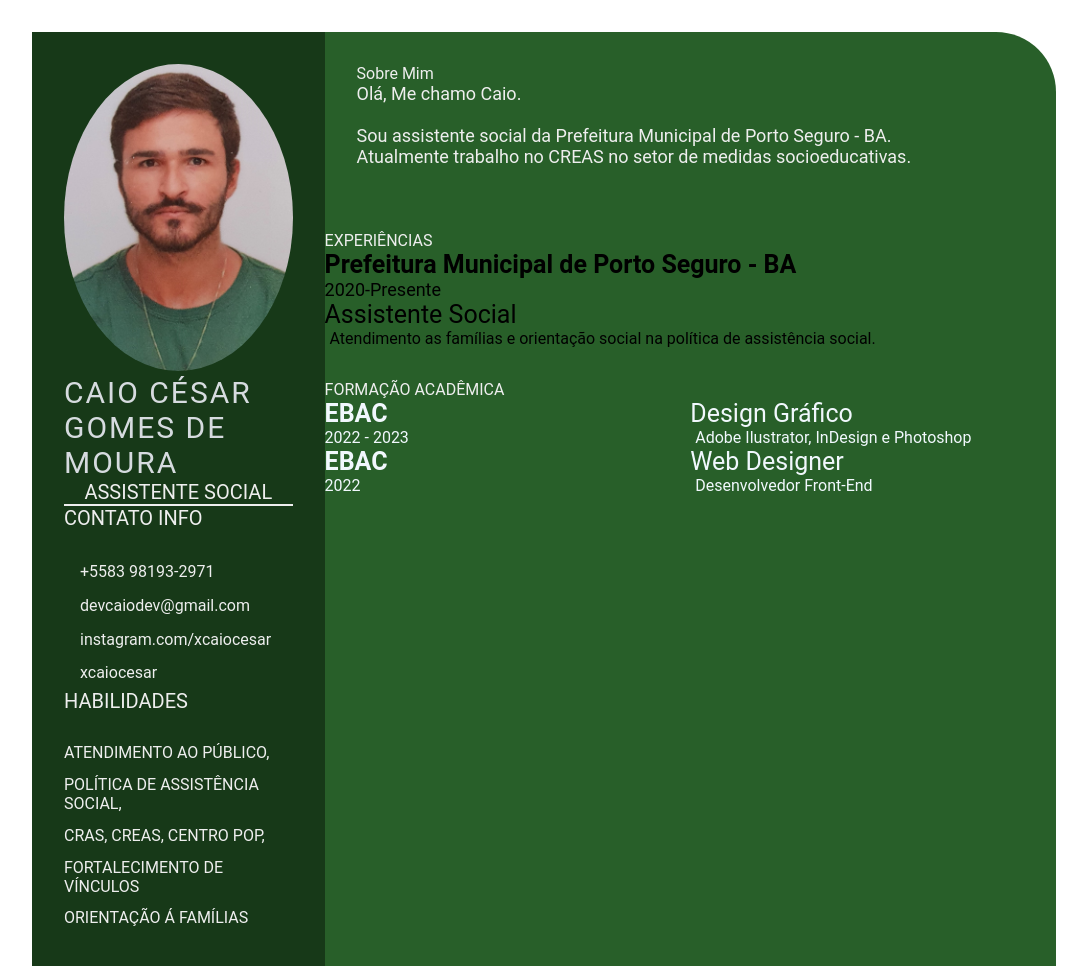
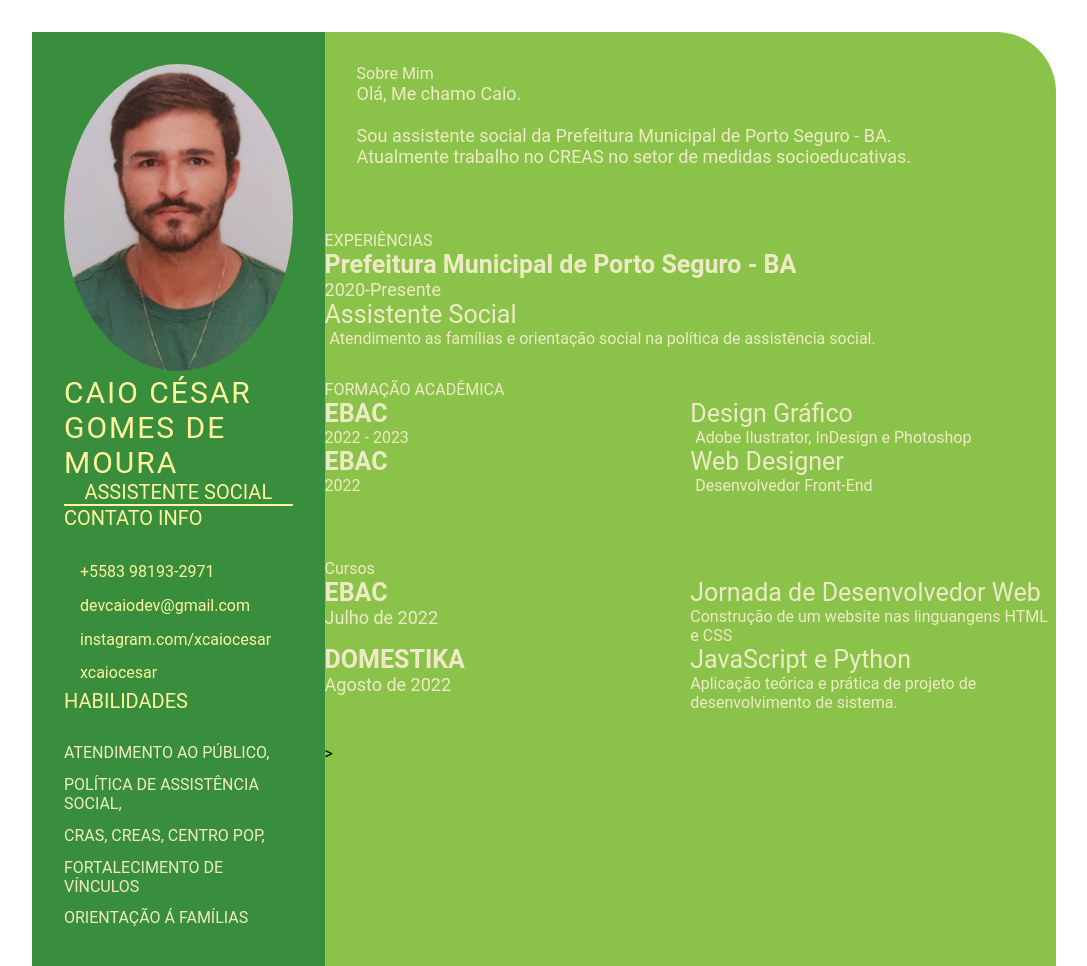
Before and after one commit to xcaiocesar/xcaiocesar.github.io, a plain HTML site: page index.html in a window 1280 px wide. Shown: the whole page, without its empty margins (96-1183 px from the left). Drawn offline with Linux system fonts and the light colour scheme.

Commit message:
feature index.htm & style.css (#7)

```diff
--- a/index.html
+++ b/index.html
@@ -64,7 +64,7 @@
                 </section>
             </div>
             <section class="experience gap">
-                <div class="right-title">EXPERIÊNCIAS</div>
+                <div class="right-title">EXPERIÊNCIAS
                     <div class="experiences-contents">
                         <div class="exp-left">
                             <p class="exp-company-name">Prefeitura Municipal de Porto Seguro - BA</p>
@@ -72,13 +72,13 @@
                         </div>
                         <div class="exp-right">
                             <p class="exp-position">Assistente Social</p>
-                        <p class="exp-desc">Atendimento as famílias e orientação social na política de assistência
-                            social.</p>
+                            <p class="exp-desc">Atendimento as famílias e orientação social na política de assistência social.</p>
+                        </div>
                     </div>
                 </div>
             </section>
             <section class="education gap">
-                <div class="right-title"> FORMAÇÃO ACADÊMICA </div>
+                <div class="right-title"> FORMAÇÃO ACADÊMICA
                     <div class="education-contents">
                         <div class="education-left">
                             <p class="education-school-name">EBAC</p>
@@ -99,7 +99,37 @@
                                 Desenvolvedor Front-End </p>
                         </div>
                     </div>
+                </div>
             </section>
+        <section class="awards-gap">
+            <div class="right-title"> Cursos
+                <div class="awards-contents">
+                    <div class="awards-left">
+                        <p class="awards-company-name">EBAC</p>
+                        <p class="awards-time-period"> Julho de 2022</p>
+                    </div>
+                    <div class="awards-right">
+                        <p class="awards-name"> Jornada de Desenvolvedor Web </p>
+                        <p class="awards-des">
+                        Construção de um website nas linguangens HTML e CSS
+                        </p>
+                    </div>
+                    <div class ="awards-left">
+                        <p class="awards-company-name">DOMESTIKA</p>
+                        <p class="awards-time-period"> Agosto de 2022</p>
+                        </p>
+                    </div>
+                    <div class="awards contets">
+                        <p class="awards-right">
+                            <p class="awards-name"> JavaScript e Python </p>
+                            <p class="awards-des">
+                            Aplicação teórica e prática de projeto de desenvolvimento de sistema.
+                            </p>
+                        </p>
+                    </div>
+                </div>
+            </div>
+        </section>>
         </section>
     </main>
 </body>
--- a/style.css
+++ b/style.css
@@ -17,13 +17,13 @@
 .left-section {
     grid-column: span 2;
     height: 100%;
-    background-color: #173918;
+    background-color: #388e3c;
 }
 
 .right-section {
     grid-column: span 5;
     height: 100%;
-    background-color: #285f29;
+    background-color: #8bc34a;
     border-radius: 0px 60px 0px 0px;
 }
 
@@ -33,7 +33,7 @@
 
 .profile {
     width: 100%;
-    border-bottom: 2px solid #eeeeee;
+    border-bottom: 2px solid #fff59d;
 }
 
 .profile .profile-image {
@@ -42,14 +42,14 @@
 }
 
 .name {
-    color: #D6DBDF;
+    color: #fff59d;
     font-size: 30px;
     letter-spacing: 2px;
     text-transform: uppercase;
 }
 
 .profession {
-    color: #eeeeee;
+    color: #fff59d;
     font-size: 20px;
     text-transform: uppercase;
     text-align: center;
@@ -57,7 +57,7 @@
 
 /* .contact-info { border-bottom: 2px solid #1B2631; } */
 .left-title {
-    color: #eeeeee;
+    color: #fff59d;
     font-size: 20px;
 }
 
@@ -68,14 +68,14 @@
 .contact-info ul li,
 .references ul li {
     padding: .4rem 0;
-    color: #eeeeee;
+    color: #fff59d;
 }
 
 .contact-info ul li i,
 .references ul li i {
     padding-right: 1rem;
     font-size: 18px;
-    color: #eeeeee;
+    color: #fff59d;
 }
 
 .skills ul {
@@ -83,7 +83,7 @@
 }
 .skills ul li p {
     padding: .4rem 0;
-    color: #eeeeee;
+    color: #eeeac5;
 }
 
 .right-section-contents {
@@ -91,7 +91,7 @@
 }
 
 .right-title {
-    color: #eeeeee;
+    color: #eeeac5;
 }
 
 .gap {
@@ -99,7 +99,7 @@
 }
 .about-me-contents {
     font-size: 18px;
-    color: #eeeeee;
+    color: #eeeac5;
 }
 
 .experience-contents,
@@ -108,7 +108,7 @@
     display: grid;
     grid-template-columns: repeat(2, 1fr);
     padding-bottom: 2rem;
-    color: #F1F8FD;
+    color: #eeeac5;
 }
 
 .exp-company-name,
```
Lines whose indentation alone changed are shown as unchanged.
